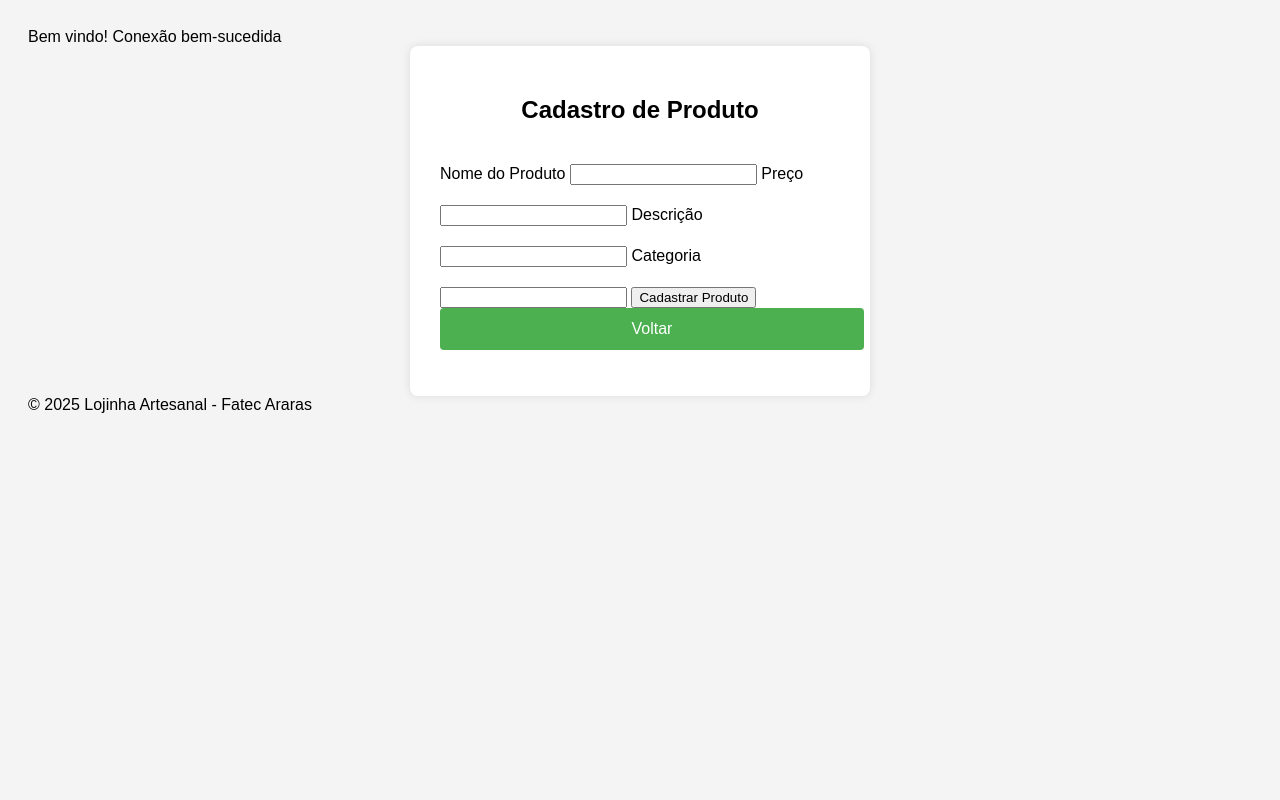
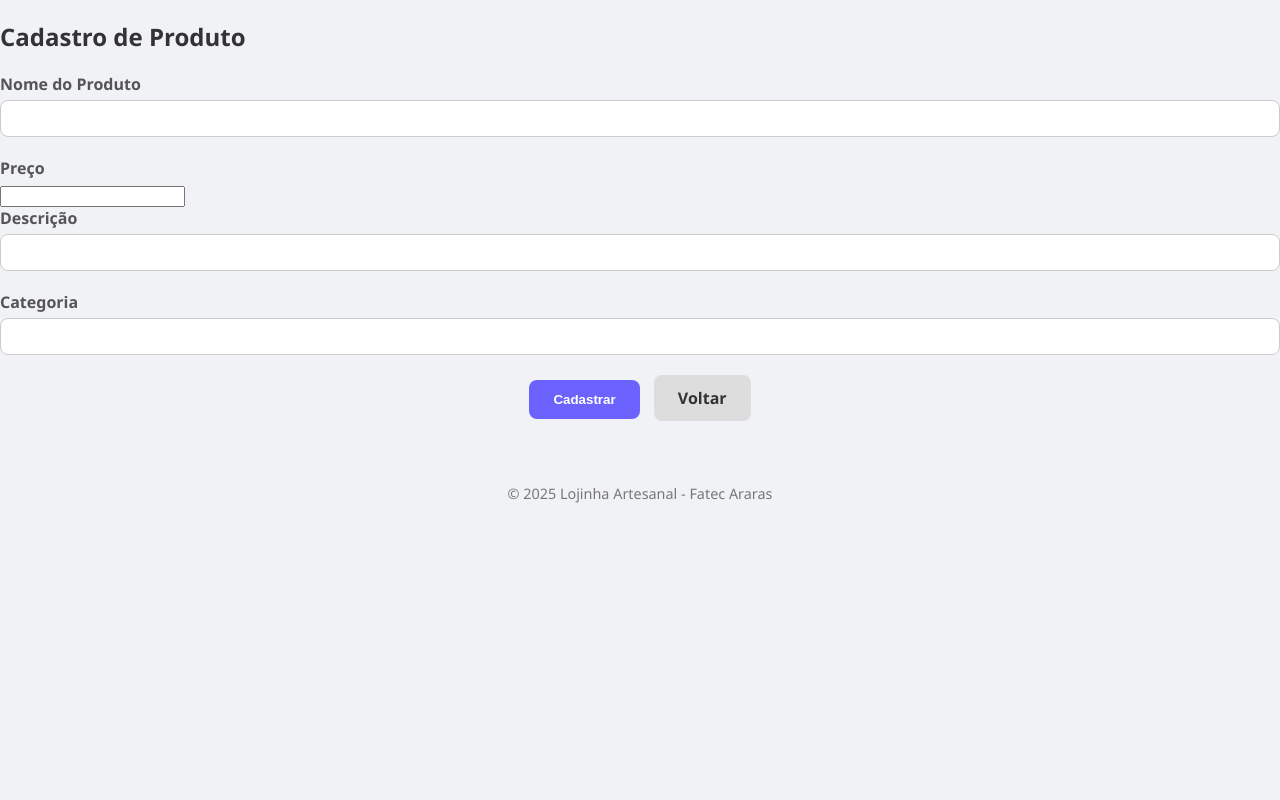
Before and after one commit to KaSantos0100/FATEC_DES_WEB2_2025_Avaliacao2, a PHP site: page /cadastro.php in a window 1280 px wide. Run offline with PHP 8.4, Linux system fonts and the light colour scheme; the visitor is signed in with stand-in values (Sample User, id 1).

Commit message:
Atualizando a versão

```diff
--- a/code/cadastro.php
+++ b/code/cadastro.php
@@ -29,54 +29,102 @@
 
 <!DOCTYPE html>
 <html lang="pt-br">
-
 <head>
     <meta charset="UTF-8">
-    <title>Cadastro de Produto</title>
+    <title>Lojinha - Cadastro de Produtos</title>
     <style>
         body {
-            font-family: Arial, sans-serif;
-            background: #f4f4f4;
-            padding: 20px;
+            font-family: 'Segoe UI', Tahoma, Geneva, Verdana, sans-serif;
+            background: #f0f2f5;
+            margin: 0;
+            padding: 0;
         }
 
-        .form-container {
-            background: #fff;
-            padding: 30px;
-            max-width: 400px;
-            margin: auto;
-            border-radius: 8px;
-            box-shadow: 0 0 10px rgba(0, 0, 0, 0.1);
+        header {
+            background-color: #6c63ff;
+            color: white;
+            padding: 30px 0;
+            text-align: center;
+            box-shadow: 0 4px 10px rgba(0,0,0,0.1);
         }
 
-        .form-container h2 {
-            text-align: center;
-            margin-bottom: 20px;
+        .container {
+            max-width: 600px;
+            margin: 40px auto;
+            background: white;
+            border-radius: 12px;
+            box-shadow: 0 4px 20px rgba(0,0,0,0.08);
+            padding: 30px;
         }
 
-        input[type="text"],
-        input[type="number"],
-         .mensagem {
+        h2 {
+            margin-bottom: 20px;
+            color: #333;
+        }
+
+        label {
+            display: block;
+            text-align: left;
+            margin-bottom: 5px;
+            font-weight: bold;
+            color: #555;
+        }
+
+        input[type="text"] {
+            width: 100%;
+            padding: 10px;
+            margin-bottom: 20px;
+            border-radius: 8px;
+            border: 1px solid #ccc;
+            box-sizing: border-box;
+        }
+
+        .btn-group {
+            text-align: center;
+        }
+
+        button, .btn-secondary {
+            padding: 12px 24px;
+            border: none;
+            border-radius: 8px;
+            cursor: pointer;
+            font-weight: bold;
+            transition: 0.3s ease;
+            margin: 5px;
+        }
+
+        button {
+            background-color: #6c63ff;
+            color: white;
+        }
+
+        button:hover {
+            background-color: #4e47d4;
+        }
+
+        .btn-secondary {
+            background-color: #ddd;
+            color: #333;
+            text-decoration: none;
+        }
+
+        .btn-secondary:hover {
+            background-color: #bbb;
+        }
+
+        .mensagem {
             text-align: center;
             color: green;
             font-weight: bold;
             margin-top: 20px;
         }
 
-        .button-link {
-            display: inline-block;
+        footer {
             text-align: center;
-            background-color: #4CAF50;
-            color: white;
-            padding: 12px;
-            width: 100%;
-            text-decoration: none;
-            border-radius: 4px;
-            font-size: 16px;
-        }
-
-        .button-link:hover {
-            background-color: #6c63ff;
+            margin-top: 40px;
+            padding: 20px 0;
+            color: #777;
+            font-size: 0.9em;
         }
     </style>
 </head>
@@ -101,8 +149,11 @@
             <label for="categoria">Categoria</label>
             <input type="text" id="categoria" name="categoria" required>
 
-            <button type="submit">Cadastrar Produto</button>
-            <a href="home.php" class="button-link">Voltar</a>
+            <div class="btn-group">
+                <button type="submit"> Cadastrar</button>
+                <a href="home.php" class="btn-secondary">Voltar</a>
+            </div>
+
         </form>
     </div>
 
--- a/code/classes/DB.php
+++ b/code/classes/DB.php
@@ -2,12 +2,15 @@
 /*Classe responsável por gerenciar dados no MySQL via PDO.*/
 class DB
 {
+    //  Protected : Acesso permitido à própria classe e a suas subclasses (herança).
     protected $conexao;
     protected $host = "localhost";
     protected $dbname = "artesanato_db";
     protected $username = "root";
     protected $password = "";
     protected $pdo;
+
+
 
     public function __construct()
     {
@@ -16,7 +19,6 @@
             $this->pdo = new PDO($dsn, $this->username, $this->password, [
                 PDO::ATTR_ERRMODE => PDO::ERRMODE_EXCEPTION
             ]);
-            echo 'Bem vindo! Conexão bem-sucedida';
         } catch (PDOException $e) {
             die("Falha na conexão" . $e->getMessage());
         }
@@ -52,12 +54,14 @@
             $categoria
         ]);
     }
+
     public function selectProdutoPorId($id)
     {
         $stmt = $this->pdo->prepare("SELECT * FROM produtos_artesanais WHERE id = ?");
         $stmt->execute([$id]);
         return $stmt->fetch(PDO::FETCH_ASSOC);
     }
+    //Função de  deletar
     public function deleteProduto($id)
     {
         $this->execute("DELETE FROM produtos_artesanais  WHERE id = ?", [$id]);
```
Also changed, not shown: README.md.
